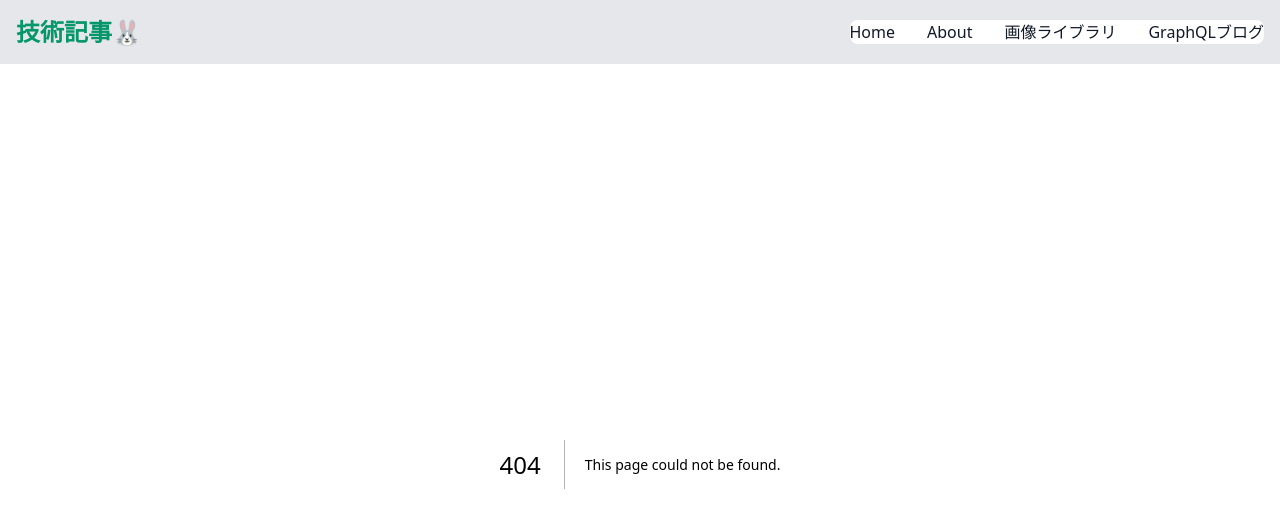
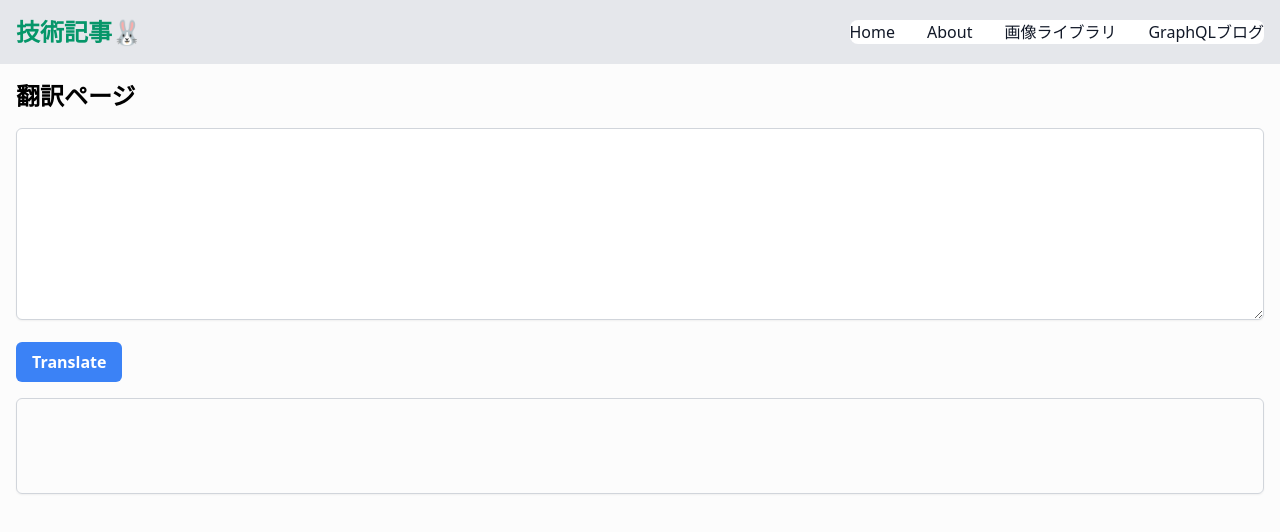
Before and after one commit to hro19/notion_blog, a Next.js app: page /honyaku in a window 1280 px wide. Before the commit this address had no page. Shown: the top 532 px of the page. Built offline with nearby package versions, Linux system fonts and the light colour scheme.

Commit message:
【deepl】翻訳機能ベーシック

```diff
--- a/package.json
+++ b/package.json
@@ -18,6 +18,7 @@
     "@types/node": "18.15.11",
     "@types/react": "18.0.33",
     "@types/react-dom": "18.0.11",
+    "axios": "^1.4.0",
     "eslint-config-next": "13.2.4",
     "graphql": "^16.6.0",
     "next": "13.2.4",
--- /dev/null
+++ b/pages/honyaku.tsx
@@ -0,0 +1,84 @@
+import { useState } from 'react';
+
+const API_KEY = '68fddf2a-cbfe-a9a0-87bf-0269b2ebbf29:fx';
+const API_URL = 'https://api-free.deepl.com/v2/translate';
+
+const Honyaku = () => {
+  const [inputText, setInputText] = useState(''); // inputText ステートを宣言する
+  const [translatedText, setTranslatedText] = useState(''); // translatedText ステートを宣言する
+
+  const handleInputChange = (event) => {
+    setInputText(event.target.value);
+  };
+
+  const handleTranslate = () => {
+    let deeplInput = inputText;
+    let isJapanese = false;
+    let sourceLang = '';
+
+    for (var i = 0; i < deeplInput.length; i++) {
+      //言語判別
+      if (deeplInput.charCodeAt(i) >= 256) {
+        isJapanese = true;
+        break;
+      }
+    }
+
+    switch (isJapanese) {
+      case true:
+        sourceLang = '&source_lang=JA&target_lang=EN';
+        break;
+      case false:
+        sourceLang = '&source_lang=EN&target_lang=JA';
+        break;
+      default:
+        alert('言語の判別に失敗しました');
+    }
+
+    let content = encodeURI(
+      'auth_key=' + API_KEY + '&text=' + deeplInput + sourceLang
+    );
+    let url = API_URL + '?' + content;
+
+    fetch(url)
+      .then(function (response) {
+        if (response.ok) {
+          return response.json();
+        } else {
+          throw new Error('Could not reach the API: ' + response.statusText);
+        }
+      })
+      .then((data) => {
+        setTranslatedText(data.translations[0].text);
+      })
+      .catch((error) => {
+        alert('翻訳失敗');
+      });
+  };
+
+  return (
+    <div className='p-4'>
+      <h1 className='text-2xl font-bold mb-4'>翻訳ページ</h1>
+      <textarea
+        id='deepl-input'
+        value={inputText}
+        onChange={handleInputChange}
+        className='p-2 rounded-md border border-gray-300 shadow-sm focus:border-indigo-500 focus:ring focus:ring-indigo-200 focus:ring-opacity-50 w-full h-48'
+      />
+      <button
+        onClick={handleTranslate}
+        className='bg-blue-500 hover:bg-blue-700 text-white font-bold py-2 px-4 rounded-md mt-4'
+      >
+        Translate
+      </button>
+      <div
+        id='deepl-output'
+        className='p-2 rounded-md border border-gray-300 shadow-sm mt-4 h-24'
+      >
+        {translatedText}
+      </div>
+    </div>
+  );
+};
+
+export default Honyaku;
```
Also changed, not shown: 1 other file (tests, documents, lock files or other folders).
